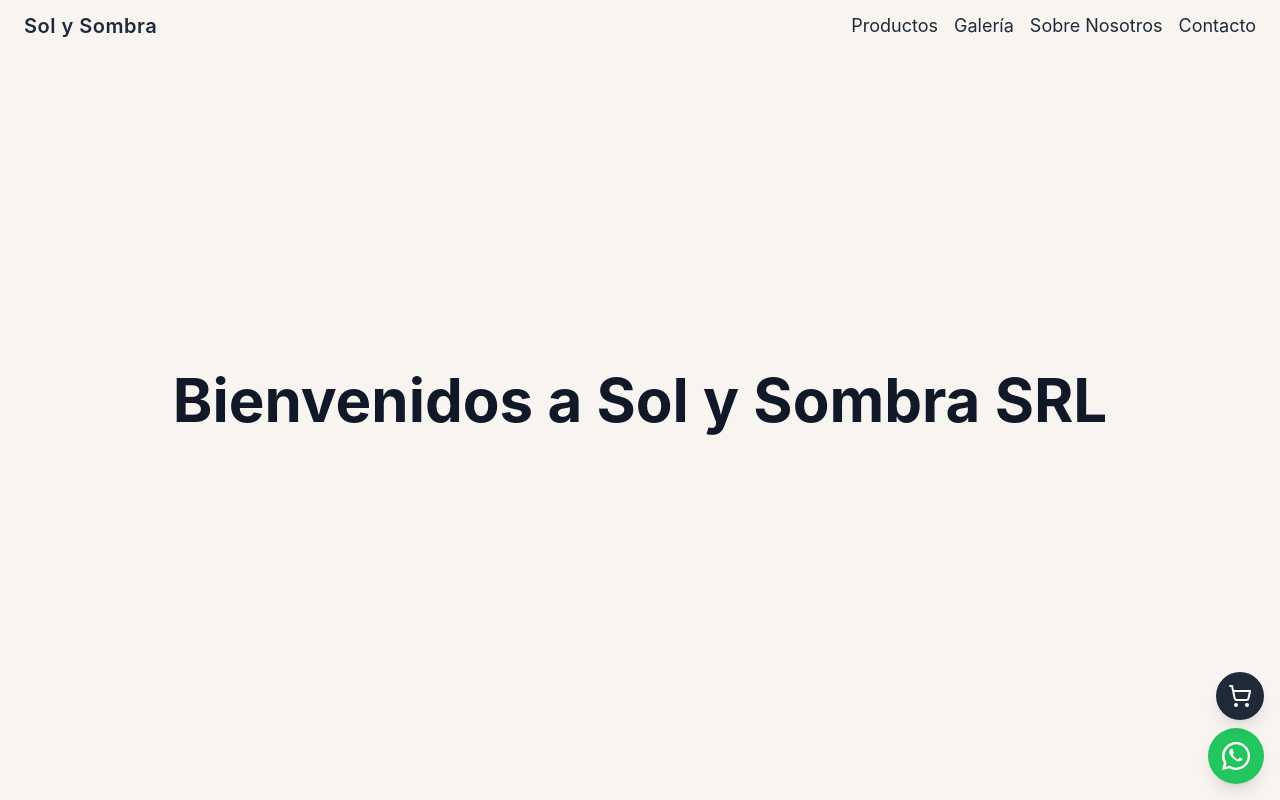
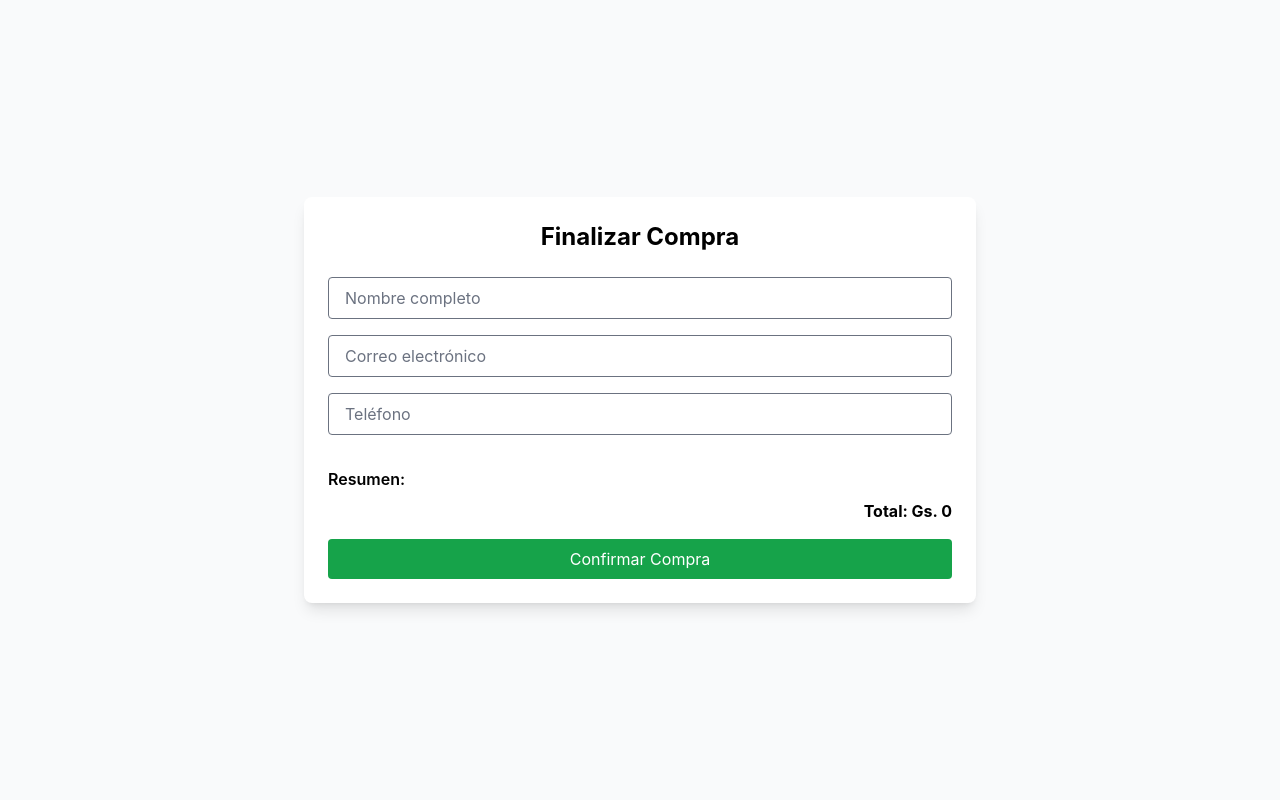
Before and after one commit to Galahad2906/sol-y-sombra, a React (Vite) app: page /checkout in a window 1280 px wide. Shown: the top 800 px of the page. Built offline with nearby package versions, Linux system fonts and the light colour scheme.

Commit message:
solucion de finalizar compra y volver al inicio

```diff
--- a/package.json
+++ b/package.json
@@ -16,7 +16,8 @@
     "lucide-react": "^0.525.0",
     "react": "^19.1.0",
     "react-dom": "^19.1.0",
-    "react-photo-view": "^1.2.7"
+    "react-photo-view": "^1.2.7",
+    "react-router-dom": "^7.6.3"
   },
   "devDependencies": {
     "@eslint/js": "^9.30.1",
--- a/src/App.tsx
+++ b/src/App.tsx
@@ -1,3 +1,5 @@
+// src/App.tsx
+import { BrowserRouter, Routes, Route } from "react-router-dom";
 import Navbar from "./components/Navbar";
 import Productos from "./components/Productos";
 import Galeria from "./components/Galeria";
@@ -6,9 +8,10 @@ import BotonWhatsApp from "./components/BotonWhatsApp";
 import Loader from "./components/Loader";
 import Contacto from "./components/Contacto";
 import CarritoFlotante from "./components/CarritoFlotante";
+import Gracias from "./pages/Gracias";
+import Checkout from "./pages/Checkout";
 
-
-function App() {
+function Home() {
   return (
     <div className="bg-white text-gray-900 font-sans scroll-smooth overflow-x-hidden">
       {/* Loader inicial */}
@@ -44,7 +47,9 @@ function App() {
 
       {/* Contacto */}
       <Contacto />
-<CarritoFlotante />
+
+      {/* Carrito flotante */}
+      <CarritoFlotante />
 
       {/* Footer */}
       <footer className="text-center text-sm py-4 bg-gray-100 text-gray-600">
@@ -54,4 +59,16 @@ function App() {
   );
 }
 
+function App() {
+  return (
+    <BrowserRouter>
+      <Routes>
+        <Route path="/" element={<Home />} />
+        <Route path="/checkout" element={<Checkout />} />
+        <Route path="/gracias" element={<Gracias />} />
+      </Routes>
+    </BrowserRouter>
+  );
+}
+
 export default App;
--- a/src/components/CarritoFlotante.tsx
+++ b/src/components/CarritoFlotante.tsx
@@ -8,6 +8,8 @@ import CarritoModal from "./CarritoModal";
 const CarritoFlotante = () => {
   const { carrito } = useCart();
   const [isOpen, setIsOpen] = useState(false);
+
+  const totalItems = carrito.reduce((sum, item) => sum + item.quantity, 0);
 
   return (
     <>
@@ -22,9 +24,9 @@ const CarritoFlotante = () => {
             <ShoppingCart size={24} />
           </button>
 
-          {carrito.length > 0 && (
+          {totalItems > 0 && (
             <span className="absolute -top-2 -right-2 bg-red-500 text-white text-xs w-5 h-5 flex items-center justify-center rounded-full">
-              {carrito.length}
+              {totalItems}
             </span>
           )}
         </div>
--- a/src/components/CarritoModal.tsx
+++ b/src/components/CarritoModal.tsx
@@ -1,5 +1,7 @@
 // src/components/CarritoModal.tsx
 import { useCart } from "../context/CartContext";
+import type { CartItem, Product } from "../types/product";
+import { useNavigate } from "react-router-dom";
 
 interface Props {
   isOpen: boolean;
@@ -7,11 +9,15 @@ interface Props {
 }
 
 const CarritoModal = ({ isOpen, onClose }: Props) => {
-  const { carrito, quitar } = useCart(); // 👈 usar la función correcta
+  const { carrito, agregar, quitar, limpiar, total } = useCart();
+  const navigate = useNavigate();
 
   if (!isOpen) return null;
 
-  const total = carrito.reduce((sum, item) => sum + item.price, 0);
+  const toProduct = (item: CartItem): Product => {
+    const { quantity, ...product } = item;
+    return product;
+  };
 
   return (
     <div className="fixed inset-0 bg-black bg-opacity-40 z-[9999] flex items-center justify-center">
@@ -30,7 +36,10 @@ const CarritoModal = ({ isOpen, onClose }: Props) => {
         ) : (
           <ul className="space-y-4 max-h-[60vh] overflow-y-auto pr-2">
             {carrito.map((item) => (
-              <li key={item.id} className="flex items-center gap-4 border-b pb-3">
+              <li
+                key={item.id}
+                className="flex items-center gap-4 border-b pb-3"
+              >
                 <img
                   src={item.image}
                   alt={item.title}
@@ -41,21 +50,65 @@ const CarritoModal = ({ isOpen, onClose }: Props) => {
                   <p className="text-sm text-gray-500">
                     {item.category} – Gs. {item.price.toLocaleString()}
                   </p>
+
+                  <div className="flex items-center gap-2 mt-1">
+                    <button
+                      onClick={() => quitar(item.id)}
+                      className="px-2 py-1 text-sm bg-gray-200 rounded hover:bg-gray-300"
+                    >
+                      −
+                    </button>
+                    <span className="text-sm">{item.quantity}</span>
+                    <button
+                      onClick={() => agregar(toProduct(item))}
+                      className="px-2 py-1 text-sm bg-gray-200 rounded hover:bg-gray-300"
+                    >
+                      +
+                    </button>
+                  </div>
+
+                  <p className="text-sm font-semibold text-gray-800 mt-1">
+                    Subtotal: Gs. {(item.price * item.quantity).toLocaleString()}
+                  </p>
+
+                  {item.quantity === 1 && (
+                    <button
+                      onClick={() => quitar(item.id)}
+                      className="text-red-500 text-xs mt-1 hover:underline"
+                    >
+                      Quitar del carrito
+                    </button>
+                  )}
                 </div>
-                <button
-                  onClick={() => quitar(item.id)}
-                  className="text-red-500 text-sm hover:underline"
-                >
-                  Quitar
-                </button>
               </li>
             ))}
           </ul>
         )}
 
         {carrito.length > 0 && (
-          <div className="mt-6 text-right font-semibold text-gray-700">
-            Total: Gs. {total.toLocaleString()}
+          <div className="mt-6">
+            <div className="text-right font-semibold text-gray-800 text-lg mb-4">
+              Total: Gs. {total.toLocaleString()}
+            </div>
+
+            <div className="flex justify-between gap-4">
+              <button
+                onClick={limpiar}
+                className="flex-1 bg-red-100 text-red-600 px-4 py-2 rounded hover:bg-red-200 transition"
+              >
+                Vaciar carrito
+              </button>
+
+              <button
+                onClick={() => {
+                  onClose();
+                  navigate("/checkout");
+                }}
+                className="flex-1 bg-green-600 text-white px-4 py-2 rounded hover:bg-green-700 transition"
+              >
+                Finalizar compra
+              </button>
+            </div>
           </div>
         )}
       </div>
--- a/src/context/CartContext.tsx
+++ b/src/context/CartContext.tsx
@@ -1,40 +1,56 @@
 // src/context/CartContext.tsx
 import { createContext, useContext, useState, type ReactNode } from "react";
-import type { Product } from "../types/product"; // ✅ Importación correcta del tipo
+import type { Product } from "../types/product";
+import type { CartItem } from "../types/product"; // Nuevo tipo con quantity
 
 type CartContextType = {
-  carrito: Product[];
+  carrito: CartItem[];
   agregar: (producto: Product) => void;
   quitar: (id: number) => void;
   limpiar: () => void;
+  total: number;
 };
 
 const CartContext = createContext<CartContextType | undefined>(undefined);
 
 export const CartProvider = ({ children }: { children: ReactNode }) => {
-  const [carrito, setCarrito] = useState<Product[]>([]);
+  const [carrito, setCarrito] = useState<CartItem[]>([]);
 
   const agregar = (producto: Product) => {
-    setCarrito((prev) => [...prev, producto]);
+    setCarrito((prev) => {
+      const existente = prev.find((item) => item.id === producto.id);
+      if (existente) {
+        return prev.map((item) =>
+          item.id === producto.id
+            ? { ...item, quantity: item.quantity + 1 }
+            : item
+        );
+      }
+      return [...prev, { ...producto, quantity: 1 }];
+    });
   };
 
   const quitar = (id: number) => {
-    setCarrito((prev) => {
-      const index = prev.findIndex((item) => item.id === id);
-      if (index === -1) return prev;
-
-      const nuevoCarrito = [...prev];
-      nuevoCarrito.splice(index, 1); // ✅ Elimina solo una unidad
-      return nuevoCarrito;
-    });
+    setCarrito((prev) =>
+      prev
+        .map((item) =>
+          item.id === id ? { ...item, quantity: item.quantity - 1 } : item
+        )
+        .filter((item) => item.quantity > 0)
+    );
   };
 
-  const limpiar = () => {
-    setCarrito([]);
-  };
+  const limpiar = () => setCarrito([]);
+
+  const total = carrito.reduce(
+    (acc, item) => acc + item.price * item.quantity,
+    0
+  );
 
   return (
-    <CartContext.Provider value={{ carrito, agregar, quitar, limpiar }}>
+    <CartContext.Provider
+      value={{ carrito, agregar, quitar, limpiar, total }}
+    >
       {children}
     </CartContext.Provider>
   );
@@ -42,6 +58,7 @@ export const CartProvider = ({ children }: { children: ReactNode }) => {
 
 export const useCart = () => {
   const context = useContext(CartContext);
-  if (!context) throw new Error("useCart debe usarse dentro de CartProvider");
+  if (!context)
+    throw new Error("useCart debe usarse dentro de CartProvider");
   return context;
 };
--- /dev/null
+++ b/src/pages/Checkout.tsx
@@ -0,0 +1,102 @@
+import { useState } from "react";
+import { useCart } from "../context/CartContext";
+import { useNavigate } from "react-router-dom";
+import type { CartItem } from "../types/product";
+
+const Checkout = () => {
+  const { carrito, total, limpiar } = useCart();
+  const navigate = useNavigate();
+
+  const [nombre, setNombre] = useState("");
+  const [correo, setCorreo] = useState("");
+  const [telefono, setTelefono] = useState("");
+  const [error, setError] = useState("");
+
+  const handleConfirmar = () => {
+    if (!nombre || !correo || !telefono) {
+      setError("Por favor completá todos los campos.");
+      return;
+    }
+
+    const nuevoPedido = {
+      comprador: { nombre, correo, telefono },
+      productos: carrito,
+      total,
+      fecha: new Date().toISOString(),
+    };
+
+    const historial = JSON.parse(localStorage.getItem("historialPedidos") || "[]");
+    historial.push(nuevoPedido);
+    localStorage.setItem("historialPedidos", JSON.stringify(historial));
+    localStorage.setItem("pedido", JSON.stringify(nuevoPedido));
+
+    limpiar();
+    navigate("/gracias");
+  };
+
+  return (
+    <section className="min-h-screen bg-gray-50 flex items-center justify-center p-6">
+      <div className="max-w-2xl w-full bg-white rounded-lg shadow-lg p-6">
+        <h2 className="text-2xl font-bold text-center mb-6">Finalizar Compra</h2>
+
+        <form
+          onSubmit={(e) => {
+            e.preventDefault();
+            handleConfirmar();
+          }}
+          className="space-y-4"
+        >
+          <input
+            type="text"
+            placeholder="Nombre completo"
+            value={nombre}
+            onChange={(e) => setNombre(e.target.value)}
+            className="w-full border rounded px-4 py-2"
+          />
+          <input
+            type="email"
+            placeholder="Correo electrónico"
+            value={correo}
+            onChange={(e) => setCorreo(e.target.value)}
+            className="w-full border rounded px-4 py-2"
+          />
+          <input
+            type="tel"
+            placeholder="Teléfono"
+            value={telefono}
+            onChange={(e) => setTelefono(e.target.value)}
+            className="w-full border rounded px-4 py-2"
+          />
+
+          {error && <p className="text-red-500 text-sm">{error}</p>}
+
+          <div className="pt-4">
+            <h3 className="font-semibold mb-2">Resumen:</h3>
+            {carrito.map((item) => (
+              <div key={item.id} className="flex justify-between text-sm mb-1">
+                <span>
+                  {item.title} × {item.quantity}
+                </span>
+                <span>
+                  Gs. {(item.price * item.quantity).toLocaleString()}
+                </span>
+              </div>
+            ))}
+            <p className="text-right font-bold mt-2">
+              Total: Gs. {total.toLocaleString()}
+            </p>
+          </div>
+
+          <button
+            type="submit"
+            className="w-full mt-4 bg-green-600 text-white py-2 rounded hover:bg-green-700 transition"
+          >
+            Confirmar Compra
+          </button>
+        </form>
+      </div>
+    </section>
+  );
+};
+
+export default Checkout;
--- /dev/null
+++ b/src/pages/Gracias.tsx
@@ -0,0 +1,78 @@
+import { useEffect, useState } from "react";
+import type { CartItem } from "../types/product";
+import { Link } from "react-router-dom";
+
+interface PedidoCompleto {
+  comprador: {
+    nombre: string;
+    correo: string;
+    telefono: string;
+  };
+  productos: CartItem[];
+  total: number;
+  fecha: string;
+}
+
+const Gracias = () => {
+  const [pedido, setPedido] = useState<PedidoCompleto | null>(null);
+
+  useEffect(() => {
+    const datosGuardados = localStorage.getItem("pedido");
+    if (datosGuardados) {
+      setPedido(JSON.parse(datosGuardados));
+      localStorage.removeItem("pedido");
+    }
+  }, []);
+
+  return (
+    <section className="min-h-screen flex items-center justify-center bg-gray-50 px-4 py-12">
+      <div className="max-w-2xl w-full bg-white shadow-lg rounded-lg p-8">
+        <h1 className="text-2xl sm:text-3xl font-bold text-center text-green-700 mb-6">
+          ¡Gracias por tu compra!
+        </h1>
+
+        {!pedido ? (
+          <p className="text-center text-gray-600">No hay datos del pedido.</p>
+        ) : (
+          <>
+            <div className="mb-6 text-sm text-gray-700 space-y-1">
+              <p><strong>Nombre:</strong> {pedido.comprador.nombre}</p>
+              <p><strong>Correo:</strong> {pedido.comprador.correo}</p>
+              <p><strong>Teléfono:</strong> {pedido.comprador.telefono}</p>
+              <p><strong>Fecha:</strong> {new Date(pedido.fecha).toLocaleString()}</p>
+            </div>
+
+            <div className="space-y-4">
+              {pedido.productos.map((item) => (
+                <div key={item.id} className="flex justify-between border-b pb-2">
+                  <div>
+                    <p className="font-semibold">{item.title}</p>
+                    <p className="text-sm text-gray-500">x{item.quantity}</p>
+                  </div>
+                  <p className="font-semibold">
+                    Gs. {(item.price * item.quantity).toLocaleString()}
+                  </p>
+                </div>
+              ))}
+
+              <p className="text-right text-lg font-bold mt-4">
+                Total: Gs. {pedido.total.toLocaleString()}
+              </p>
+
+              <div className="mt-6 text-center">
+                <Link
+                  to="/"
+                  className="inline-block bg-gray-800 text-white px-6 py-2 rounded hover:bg-gray-700 transition"
+                >
+                  Volver al inicio
+                </Link>
+              </div>
+            </div>
+          </>
+        )}
+      </div>
+    </section>
+  );
+};
+
+export default Gracias;
```
Also changed, not shown: 1 other file (tests, documents, lock files or other folders).
